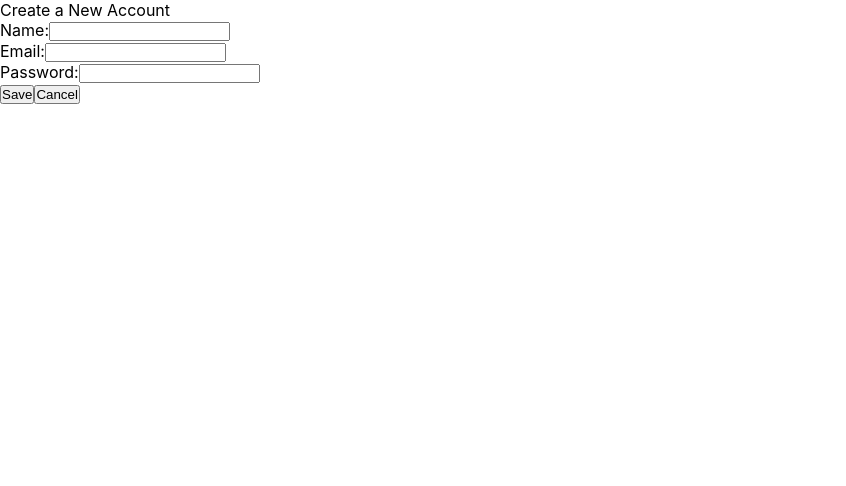
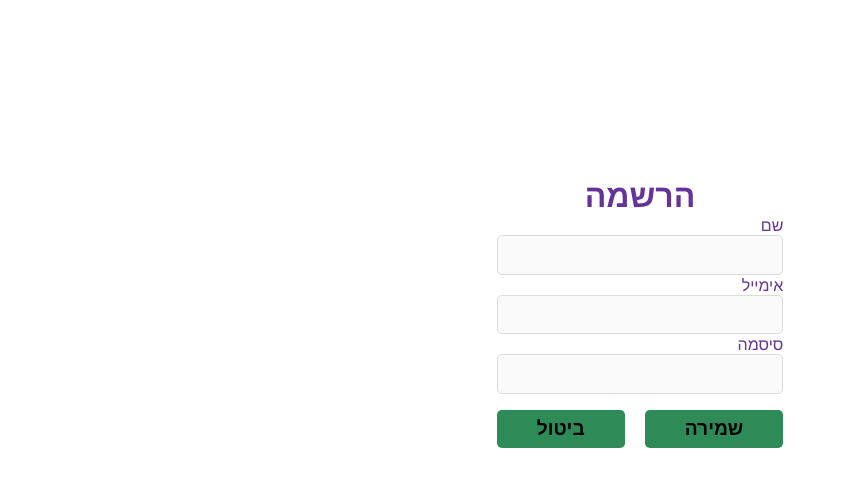
Before and after one commit to RL20/restaurant-s-orders, a React (Create React App) app in the folder client/: page /admin/orders in a window 1280 px wide. Both pictures are taken after a click on the element "הרשם". Shown: the top 486 px of the page, without its empty margins (0-846 px from the left). Built offline with nearby package versions, Linux system fonts and the light colour scheme.

Commit message:
fixing and style  login and signup component

```diff
--- a/client/src/components/Login/Login.css
+++ b/client/src/components/Login/Login.css
@@ -47,3 +47,6 @@
   border-radius: 0.3rem;
   width: 100%;
 }
+.signup {
+  cursor: pointer;
+}
--- a/client/src/components/Login/Login.js
+++ b/client/src/components/Login/Login.js
@@ -54,7 +54,9 @@ export default function Login({ setToken, setLoggedUser }) {
           </button>
         </div>
       </form>
-      <div onClick={() => setSingin(!singin)}>הרשם</div>
+      <div className="signup" onClick={() => setSingin(!singin)}>
+        הרשם
+      </div>
     </div>
   );
 }
--- a/client/src/components/Signup/Signup.css
+++ b/client/src/components/Signup/Signup.css
@@ -0,0 +1,58 @@
+/* body {
+  background-color: #c1c1c1;
+  box-sizing: border-box;
+} */
+
+.signup-wrapper {
+  /* background-color: #c1c1c1; */
+  /* box-sizing: border-box; */
+  color: rebeccapurple;
+  display: flex;
+  justify-content: center;
+  margin-top: 2vh;
+  height: 50vh;
+  width: 100vw;
+  flex-direction: column;
+  align-items: center;
+  /* background-image: url(./bgLogin.jpg); */
+  background-repeat: no-repeat;
+  background-size: contain;
+  background-position: center;
+  text-align: right;
+}
+.signup-form {
+  margin-top: 15%;
+  display: flex;
+  flex-direction: column;
+  justify-content: center;
+  /* align-items: center; */
+}
+.signup-form-input {
+  margin-top: 1rem 0 1rem 0;
+  padding: 0.7rem 1rem;
+  border: 1px solid #dbdbdb;
+  border-radius: 0.3rem;
+  background-color: #fafafa;
+  width: 100%;
+}
+.signup-form-btn {
+  background-color: seagreen;
+  /* color: white; */
+  font-size: 1.2rem;
+  font-weight: bold;
+  margin-top: 1rem;
+  padding: 0.5rem 40px 0.5rem 40px;
+  /* padding: 0.5rem; */
+  cursor: pointer;
+  border: none;
+  border-radius: 0.3rem;
+  /* width: 15%; */
+}
+.btn-wrap {
+  display: flex;
+  justify-content: space-between;
+  gap: 20px;
+}
+.title {
+  text-align: center;
+}
--- a/client/src/components/Signup/Signup.jsx
+++ b/client/src/components/Signup/Signup.jsx
@@ -13,7 +13,6 @@ function Signup({ setNewUser, setToken }) {
     e.preventDefault();
     const newUserObject = {
       name,
-
       email,
       password,
     };
@@ -31,36 +30,68 @@ function Signup({ setNewUser, setToken }) {
 
   /****************************************** */
   return (
-    <div className="form-container">
-      <form className="form-update" onSubmit={handleSubmit}>
-        <div className="welcome">Create a New Account</div>
-        <div className="form-row1"></div>
+    <div className="signup-wrapper">
+      <form className="signup-form" onSubmit={handleSubmit}>
+        <h1 className="title">הרשמה </h1>
+
         <div className="form-row2">
-          <span className=".input-label"> Name:</span>
-          <input className="input-field" type="text" onChange={(e) => setName(e.target.value)} />
+          <span className=".input-label"> שם</span>
+          <input className="signup-form-input" type="text" onChange={(e) => setName(e.target.value)} />
         </div>
 
         <div>
-          <span className=".input-label">Email:</span>
+          <span className=".input-label">אימייל</span>
+          <input className="signup-form-input" type="text" onChange={(e) => setEmail(e.target.value)} />
+        </div>
 
-          <input className="input-field" type="text" onChange={(e) => setEmail(e.target.value)} />
+        <div>
+          <span className=".input-label">סיסמה</span>
+          <input className="signup-form-input" type="password" onChange={(e) => setPassword(e.target.value)} />
         </div>
-        <div>
-          <span className=".input-label">Password:</span>
 
-          <input className="input-field" type="password" onChange={(e) => setPassword(e.target.value)} />
-        </div>
-        <div className="form-row3">
-          <button className="ui primary button" onClick={(e) => handleSubmit(e)}>
-            Save
+        <div className="btn-wrap">
+          <button className="signup-form-btn" onClick={(e) => setNewUser(false)}>
+            ביטול
           </button>
-          <button className="ui  button" onClick={(e) => setNewUser(false)}>
-            Cancel
+          <button className="signup-form-btn" onClick={(e) => handleSubmit(e)}>
+            שמירה
           </button>
         </div>
       </form>
       {error}
     </div>
   );
+  // return (
+  //   <div className="form-container">
+  //     <form className="form-update" onSubmit={handleSubmit}>
+  //       <div className="welcome">Create a New Account</div>
+  //       <div className="form-row1"></div>
+  //       <div className="form-row2">
+  //         <span className=".input-label"> שם</span>
+  //         <input className="input-field" type="text" onChange={(e) => setName(e.target.value)} />
+  //       </div>
+
+  //       <div>
+  //         <span className=".input-label">אימייל</span>
+
+  //         <input className="input-field" type="text" onChange={(e) => setEmail(e.target.value)} />
+  //       </div>
+  //       <div>
+  //         <span className=".input-label">סיסמה</span>
+
+  //         <input className="input-field" type="password" onChange={(e) => setPassword(e.target.value)} />
+  //       </div>
+  //       <div className="form-row3">
+  //         <button className="ui primary button" onClick={(e) => handleSubmit(e)}>
+  //           שמירה
+  //         </button>
+  //         <button className="ui  button" onClick={(e) => setNewUser(false)}>
+  //           ביטול
+  //         </button>
+  //       </div>
+  //     </form>
+  //     {error}
+  //   </div>
+  // );
 }
 export default Signup;
```
